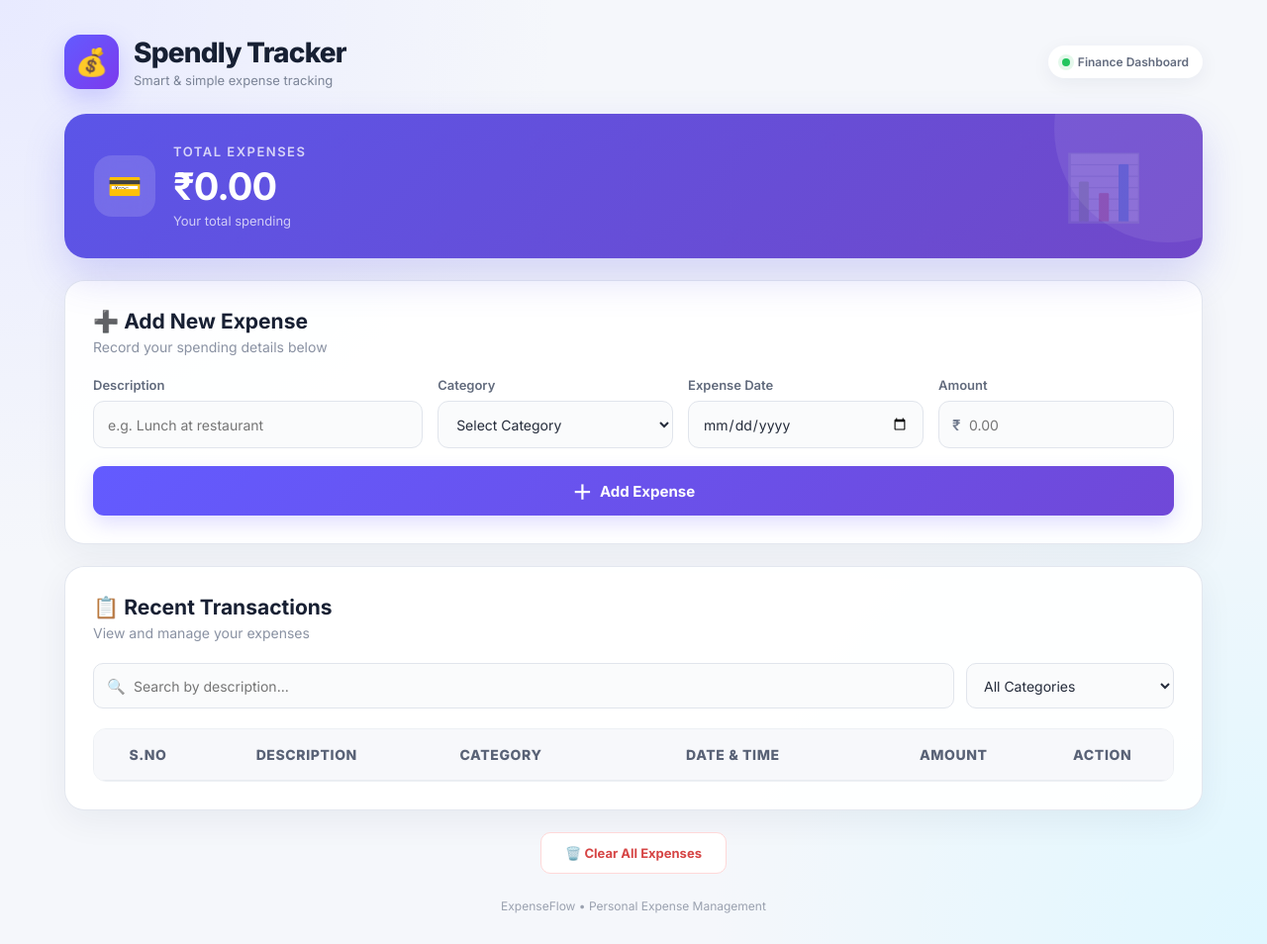
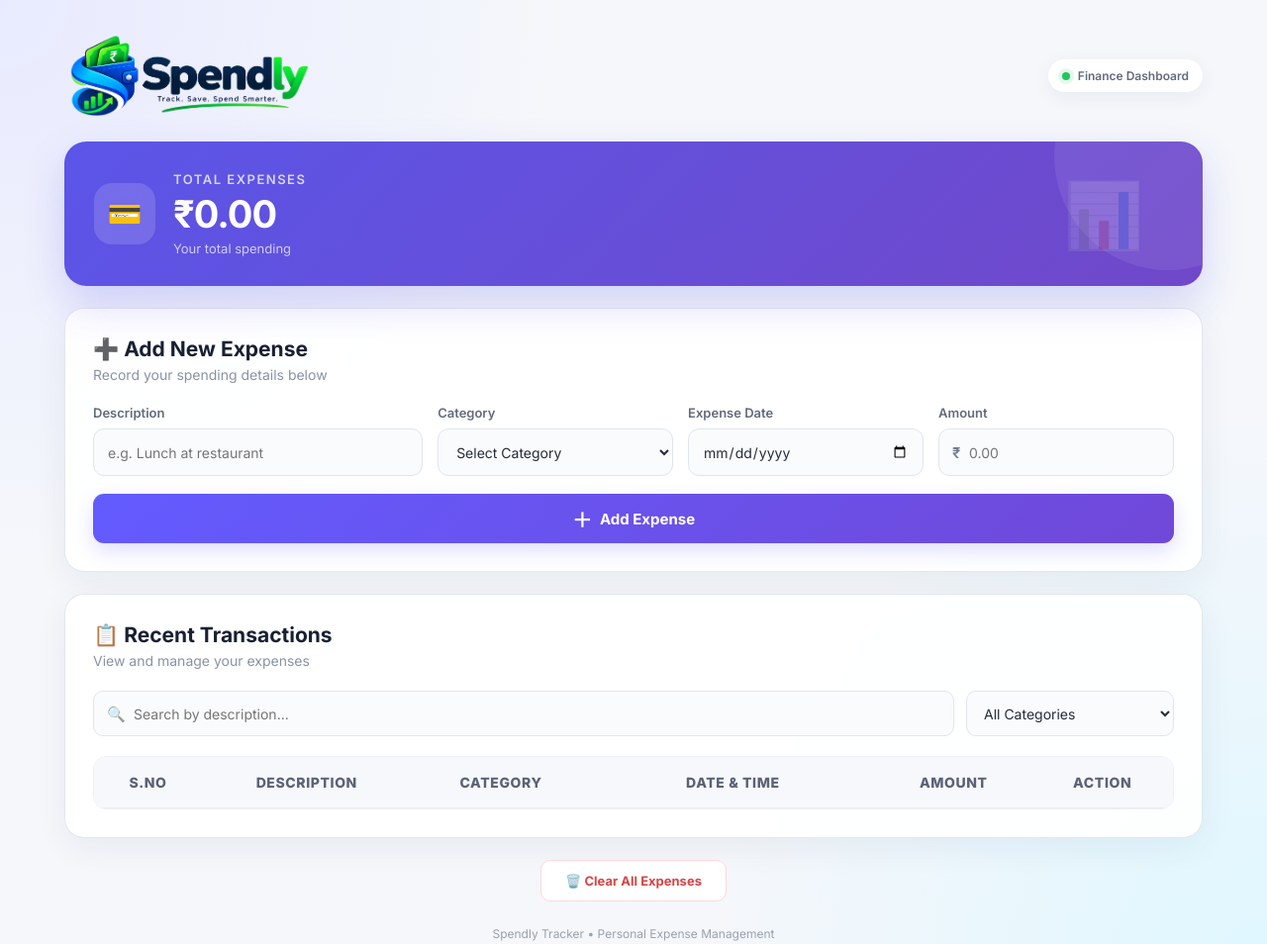
Before and after one commit to dskvamsi/Expenses-Tracker.html, a website: page public/index.html in a window 1280 px wide. Shown: the top 954 px of the page at 99% size. Drawn offline with Linux system fonts and the light colour scheme; no server answers.

Commit message:
Add favicon and logo for Spendly Tracker; update HTML and CSS for branding

```diff
--- a/public/index.html
+++ b/public/index.html
@@ -5,9 +5,14 @@
     <meta charset="UTF-8">
     <meta name="viewport" content="width=device-width, initial-scale=1.0">
 
-    <title>Spendly Tracker | Expense Tracker</title>
+    <title>Spendly Tracker</title>
+
+    <!-- Website CSS -->
     <link rel="stylesheet" href="style.css">
 
+    <!-- Spendly Favicon -->
+    <link rel="icon" type="image/png" sizes="32x32" href="./favicon.png?v=2">
+    <!-- Google Font -->
     <link
         rel="preconnect"
         href="https://fonts.googleapis.com"
@@ -35,14 +40,12 @@
 
             <div class="brand">
 
-                <div class="logo">
-                    💰
-                </div>
-
-                <div>
-                    <h1>Spendly Tracker</h1>
-                    <p>Smart & simple expense tracking</p>
-                </div>
+                <!-- Spendly Logo -->
+                <img
+                    src="spendly-logo.png"
+                    alt="Spendly Tracker Logo"
+                    class="brand-logo"
+                >
 
             </div>
 
@@ -65,6 +68,7 @@
                 </div>
 
                 <div>
+
                     <p class="summary-label">
                         TOTAL EXPENSES
                     </p>
@@ -76,6 +80,7 @@
                     <p class="summary-subtitle">
                         Your total spending
                     </p>
+
                 </div>
 
             </div>
@@ -353,10 +358,12 @@
         </div>
 
 
+        <!-- ================= FOOTER ================= -->
+
         <footer>
 
             <p>
-                ExpenseFlow • Personal Expense Management
+                Spendly Tracker • Personal Expense Management
             </p>
 
         </footer>
@@ -364,9 +371,8 @@
     </div>
 
 
+    <!-- Website JavaScript -->
     <script src="script.js"></script>
-
-    <link rel="icon" href="data:,">
 
 </body>
 
--- a/public/style.css
+++ b/public/style.css
@@ -1005,3 +1005,29 @@ footer {
     }
 
 }
+
+/* ================= SPENDLY LOGO ================= */
+
+.brand-logo {
+    width: 250px;
+    max-width: 100%;
+    height: auto;
+    display: block;
+}
+
+.brand {
+    display: flex;
+    align-items: center;
+}
+
+@media (max-width: 650px) {
+    .brand-logo {
+        width: 180px;
+    }
+}
+
+@media (max-width: 400px) {
+    .brand-logo {
+        width: 150px;
+    }
+}
```
Also changed, not shown: public/favicon.png.png (added), public/spendly-logo.png (added).
